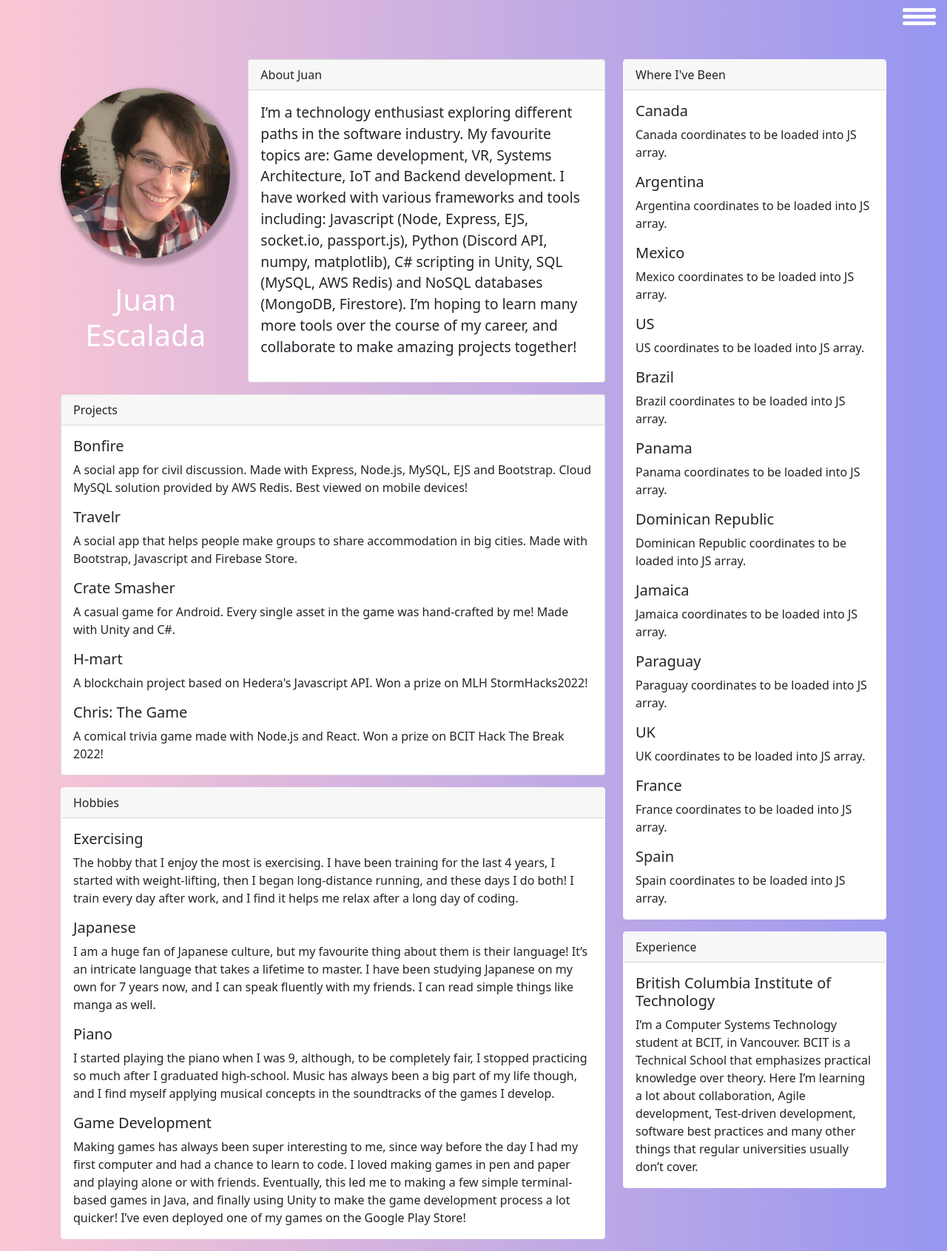
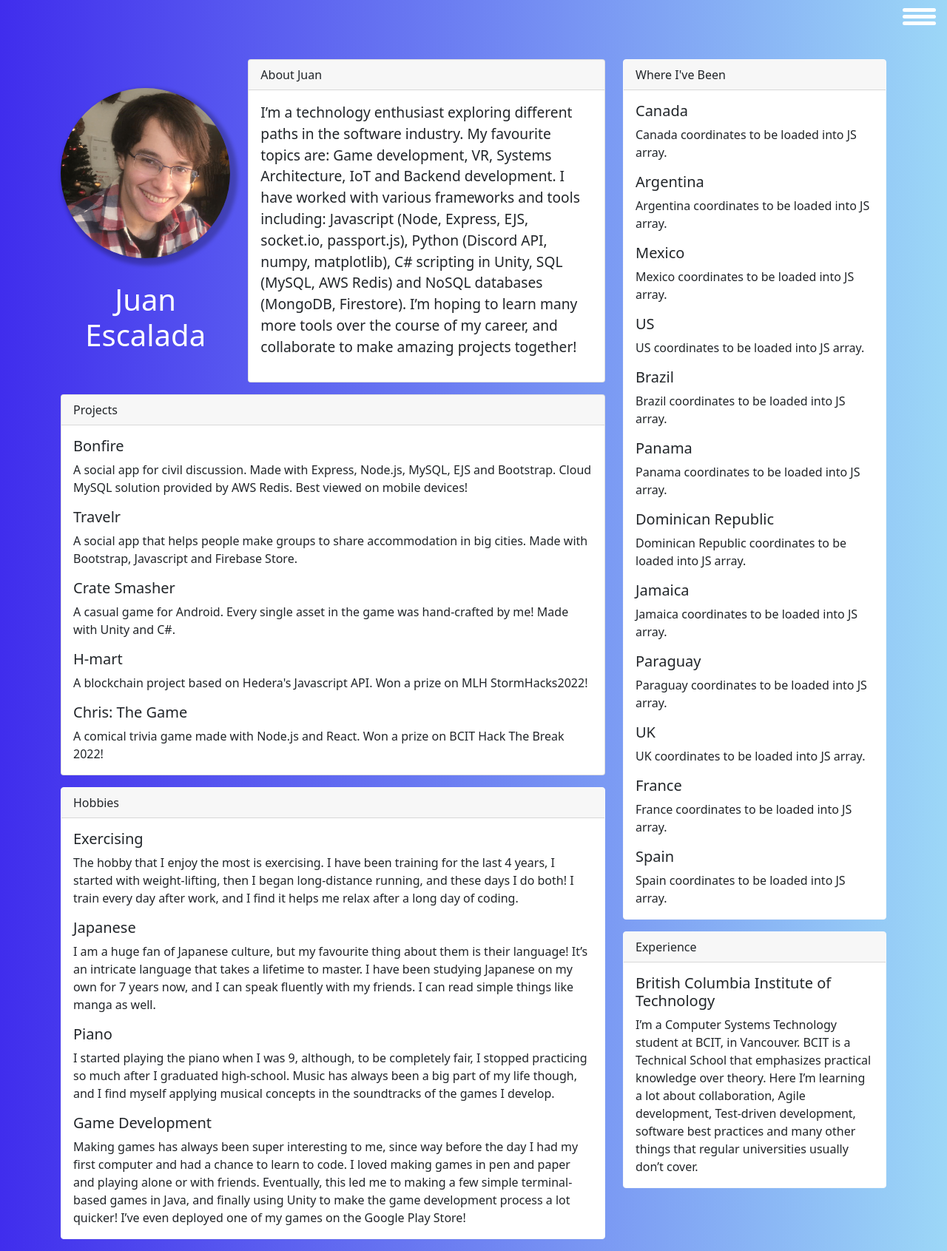
Before and after one commit to MLH-Fellowship/project-team-pythonic, a Flask app: page /profile/juan in a window 1280 px wide. Shown: the whole page at 74% size. Run offline with Flask 2, Linux system fonts and the light colour scheme.

Commit message:
Made coloring dynamic with jinja

```diff
--- a/app/static/styles/profile.css
+++ b/app/static/styles/profile.css
@@ -1,12 +1,27 @@
-body {
+.hanna {
     padding: 0px;
     margin-left: 0px;
-    background: #9796f0;
+    /* background: #9796f0;
     /* fallback for old browsers */
-    background-image: -webkit-linear-gradient(to right, #fbc7d4, #9796f0);
+    /* background-image: -webkit-linear-gradient(to right, #fbc7d4, #9796f0); */
     /* Chrome 10-25, Safari 5.1-6 */
     background-image: linear-gradient(to right, #fbc7d4, #9796f0);
     /* W3C, IE 10+/ Edge, Firefox 16+, Chrome 26+, Opera 12+, Safari 7+ */
+}
+.juan {
+    padding: 0px;
+    margin-left: 0px;
+    background-image: linear-gradient(to right, #402ded, #9cd7f7);
+}
+.emily {
+    padding: 0px;
+    margin-left: 0px;
+    background-image: linear-gradient(to right, #f3a7db, #d7b4f3);
+}
+.emilie{
+    padding: 0px;
+    margin-left: 0px;
+    background-image: linear-gradient(to right, #8e9aaf, #cbc0d3);
 }
 #menu {
     z-index: 2;
--- a/app/templates/profile.html
+++ b/app/templates/profile.html
@@ -11,9 +11,10 @@
       integrity="sha384-BmbxuPwQa2lc/FVzBcNJ7UAyJxM6wuqIj61tLrc4wSX0szH/Ev+nYRRuWlolflfl"
       crossorigin="anonymous"
     />
+    <!-- {% block wallpaper -%} {{ info['color'] }} {%- endblock %} -->
     <link rel="stylesheet" href="../static/styles/profile.css" />
   </head>
-  <body>
+  <body class="{{ name}}">
     <div class="container">
       <div id="menu" onclick="menuOnClick()">
         <div id="menu-bar">
@@ -42,7 +43,7 @@
     </div>
 
     <div class="menu-bg" id="menu-bg"></div>
-    <div class="container" style="margin-top: 5rem;">
+    <div class="container" style="margin-top: 5rem">
       <div class="row">
         <div class="col-lg-8">
           <div class="row">
@@ -56,7 +57,7 @@
               </div>
             </div>
             <div class="col col-lg-8 pl-0">
-              <div class="about-me mb-3" style="min-width: 17rem;">
+              <div class="about-me mb-3" style="min-width: 17rem">
                 <div class="card">
                   <div class="card-header">About {{ name|capitalize }}</div>
                   <div class="card-body">
--- a/data.json
+++ b/data.json
@@ -1,5 +1,6 @@
 {
     "juan": {
+        "color": "Juan",
         "name": "Juan Escalada",
         "about": "I’m a technology enthusiast exploring different paths in the software industry. My favourite topics are: Game development, VR, Systems Architecture, IoT and Backend development. I have worked with various frameworks and tools including: Javascript (Node, Express, EJS, socket.io, passport.js), Python (Discord API, numpy, matplotlib), C# scripting in Unity, SQL (MySQL, AWS Redis) and NoSQL databases (MongoDB, Firestore). I’m hoping to learn many more tools over the course of my career, and collaborate to make amazing projects together!",
         "hobbies": [{"hobbyName": "Exercising", "hobbyDesc": "The hobby that I enjoy the most is exercising. I have been training for the last 4 years, I started with weight-lifting, then I began long-distance running, and these days I do both! I train every day after work, and I find it helps me relax after a long day of coding."}, {"hobbyName": "Japanese", "hobbyDesc": "I am a huge fan of Japanese culture, but my favourite thing about them is their language! It’s an intricate language that takes a lifetime to master. I have been studying Japanese on my own for 7 years now, and I can speak fluently with my friends. I can read simple things like manga as well."}, {"hobbyName": "Piano", "hobbyDesc": "I started playing the piano when I was 9, although, to be completely fair, I stopped practicing so much after I graduated high-school. Music has always been a big part of my life though, and I find myself applying musical concepts in the soundtracks of the games I develop."}, {"hobbyName": "Game Development", "hobbyDesc": "Making games has always been super interesting to me, since way before the day I had my first computer and had a chance to learn to code. I loved making games in pen and paper and playing alone or with friends. Eventually, this led me to making a few simple terminal-based games in Java, and finally using Unity to make the game development process a lot quicker! I’ve even deployed one of my games on the Google Play Store!"}],
@@ -8,6 +9,7 @@
         "places": ["Canada", "Argentina", "Mexico", "US", "Brazil", "Panama", "Dominican Republic", "Jamaica", "Paraguay", "UK", "France", "Spain"]
     },
     "hanna": {
+        "color": "Hanna",
         "name": "Hanna Gersten",
         "about": "I am an aspiring software engineer who loves to learn about different aspects of the coding industry.I am passionate about development and deployment of web applications as well as providing continuous delivery of software products.",
         "hobbies": [{"hobbyName": "traveling", "hobbyDesc": "Travelling helps me connect with new people, explore other cultures, and get outside of my comfort zone. Nature’s beauty has always attracted me, so I love traveling to new places to enjoy natural beauty at its best."}, {"hobbyName": "cooking", "hobbyDesc": "I love creating my own recipes and making food that others can enjoy. I find foods from other cultures to be fascinating and try to incorporate different methods into my own recipes."}, {"hobbyName": "reading", "hobbyDesc": "'Reading is to the mind what exercise is to the body.' Joseph Addison. Reading helps develop my mind and improves my writing and communication skills; while enjoying a good mystery book I can simultaneously develop my pattern recognition and problem solving abilities."}, {"hobbyName": "coding", "hobbyDesc": "I love creating; coding gives me the ability to do just that. The sense of accomplishment I receive from solving complex problems, creating my own website, or designing a new feature is irreplaceable."}, {"hobbyName": "dancing", "hobbyDesc": "Dancing fills me with energy and connects my mind to my body. I love recognizing the patterns in a song, making my body conform to those patterns, and losing myself to the beat. When I dance I feel strong, free, and alive."}],
@@ -16,6 +18,7 @@
         "places": ["Rome", "US", "Japan", "Israel", "Cancun", "Bermuda"]
     },
     "emily": {
+        "color": "Emily",
         "name": "Emily Lim",
         "about": "Hello! My name is Emily and I'm a rising senior studying Computer Science at Washington State University Vancouver. I'm currently an MLH Fellow on the Production Engineering track this summer. I became interested in this industry after taking AP Computer Science classes in high school and solving problems with code. I'm passionate about learning and exploring various topics within tech.",
         "hobbies": [{"hobbyName": "Listening to music", "hobbyDesc": "I love exploring various genres and finding new artists. My favorite genres are kpop, pop, and alternative!"}, {"hobbyName": "Riding my bicycle", "hobbyDesc": "WSU Vancouver has a beautiful campus with a view of Mt. St. Helens and lots of trails. I love riding my bike and taking walks around the area!"}, {"hobbyName": "Starting DIY projects", "hobbyDesc": "From painting mini canvases to knitting beanies, I love learning how to create things."}],
@@ -24,6 +27,7 @@
         "places": ["US", "Canada"]
     },
     "emilie": {
+        "color": "Emilie",
         "name": "Emilie Zhang",
         "about": "I am a student majoring in Software Engineering, minoring in Finance and I enjoy combining my creative and technical skills to make great things happen! I think my interest in technology started back when I was first given a Nintendo DS to play with. At the time, it was all fun and games. However, my initial interest in video games grew exponentially. I think it definitely pushed me to spend my free time learning as much as I could about technology.",
         "hobbies": [{"hobbyName": "drawing", "hobbyDesc": "I have been interested in the traditional arts since my very first art class in elementary school. There’s something about creating vivid images on paper that’s always been satisfying to me."}, {"hobbyName": "piano", "hobbyDesc": "Music brings people together. My family is very music-oriented and I really enjoy playing the piano for them."}, {"hobbyName": "journaling", "hobbyDesc": "I like to jot down the small things that happen in everyday life and reflect on them later on. I think it is a nice way to treasure some memories."}, {"hobbyName": "sightseeing", "hobbyDesc": "Whether it be hiking up a mountain, going on a walk through the forest or lounging by the beach, I like to view the world in different ways."}],
```
Also changed, not shown: 1 other file.
